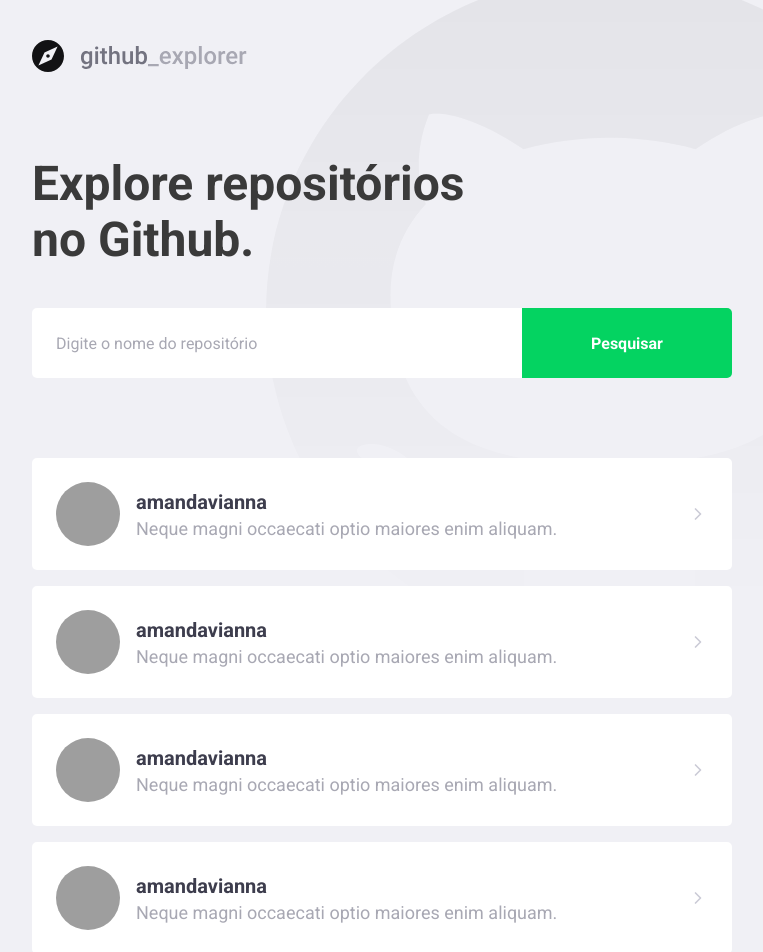
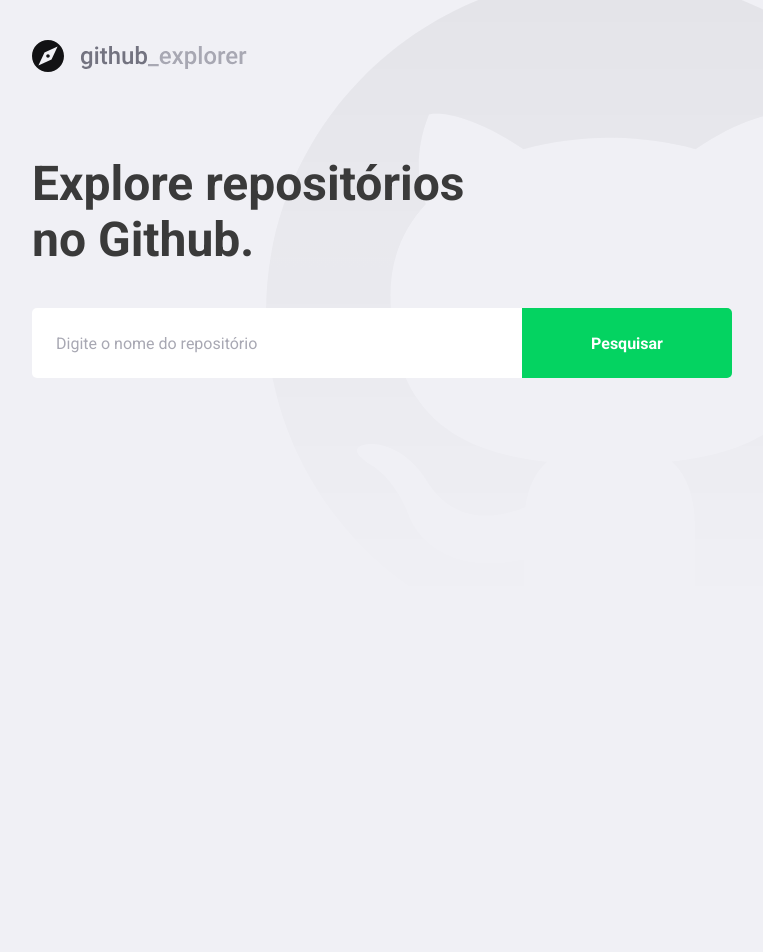
Before and after one commit to amandavianna/github-explorer, a React (Create React App) app: page / in a window 1280 px wide. Shown: the top 952 px of the page, without its empty margins (148-911 px from the left). After the commit the page ends 800 px from the top, so only its background shows below. Built offline with nearby package versions, Linux system fonts and the light colour scheme; grey boxes are pictures that could not be loaded.

Commit message:
Connect the github api

```diff
--- a/package.json
+++ b/package.json
@@ -10,6 +10,7 @@
     "@types/node": "^12.0.0",
     "@types/react": "^16.9.0",
     "@types/react-dom": "^16.9.0",
+    "axios": "^0.19.2",
     "polished": "^3.6.3",
     "react": "^16.13.1",
     "react-dom": "^16.13.1",
--- a/src/pages/Dashboard/index.tsx
+++ b/src/pages/Dashboard/index.tsx
@@ -1,69 +1,65 @@
-import React from 'react'
+import React, { useState, FormEvent } from 'react'
 import { FiChevronRight } from 'react-icons/fi'
+
+import api from '../../services/api'
 
 import logoImg from '../../assets/logo.svg'
 
 import { Title, Form, Repositories } from './styles'
 
+interface Repository {
+  full_name: string
+  description: string
+  owner: {
+    login: string
+    avatar_url: string
+  }
+}
+
 const Dashboard: React.FC = () => {
+  const [newRepo, setNewRepo] = useState('')
+  const [repositories, setRepositories] = useState<Repository[]>([])
+
+  const handleAddRepository = async (
+    event: FormEvent<HTMLFormElement>,
+  ): Promise<void> => {
+    event.preventDefault()
+
+    const response = await api.get<Repository>(`repos/${newRepo}`)
+
+    setRepositories([...repositories, response.data])
+    setNewRepo('')
+  }
+
   return (
     <>
       <img src={logoImg} alt="Github Explorer" />
       <Title>Explore repositórios no Github.</Title>
 
-      <Form>
-        <input type="text" placeholder="Digite o nome do repositório" />
+      <Form onSubmit={handleAddRepository}>
+        <input
+          type="text"
+          value={newRepo}
+          onChange={e => setNewRepo(e.target.value)}
+          placeholder="Digite o nome do repositório"
+        />
         <button type="submit">Pesquisar</button>
       </Form>
 
       <Repositories>
-        <a href="teste">
+        {repositories.map(repository => (
+          <a key={repository.full_name} href="teste">
             <img
-            src="https://avatars2.githubusercontent.com/u/5384507?s=460&v=4"
-            alt="Amanda Vianna"
+              src={repository.owner.avatar_url}
+              alt={repository.owner.login}
             />
             <div>
-            <strong>amandavianna</strong>
-            <p>Neque magni occaecati optio maiores enim aliquam.</p>
+              <strong>{repository.full_name}</strong>
+              <p>{repository.description}</p>
             </div>
             <FiChevronRight size={20} />
           </a>
-
-        <a href="teste">
-          <img
-            src="https://avatars2.githubusercontent.com/u/5384507?s=460&v=4"
-            alt="Amanda Vianna"
-          />
-          <div>
-            <strong>amandavianna</strong>
-            <p>Neque magni occaecati optio maiores enim aliquam.</p>
-          </div>
-          <FiChevronRight size={20} />
-        </a>
-
-        <a href="teste">
-          <img
-            src="https://avatars2.githubusercontent.com/u/5384507?s=460&v=4"
-            alt="Amanda Vianna"
-          />
-          <div>
-            <strong>amandavianna</strong>
-            <p>Neque magni occaecati optio maiores enim aliquam.</p>
-          </div>
-          <FiChevronRight size={20} />
-        </a>
-
-        <a href="teste">
-          <img
-            src="https://avatars2.githubusercontent.com/u/5384507?s=460&v=4"
-            alt="Amanda Vianna"
-          />
-          <div>
-            <strong>amandavianna</strong>
-            <p>Neque magni occaecati optio maiores enim aliquam.</p>
-          </div>
-          <FiChevronRight size={20} />
-        </a>
+        ))}
       </Repositories>
     </>
   )
--- a/src/pages/Dashboard/styles.ts
+++ b/src/pages/Dashboard/styles.ts
@@ -76,7 +76,8 @@ export const Repositories = styled.div`
     }
 
     div {
-      margin-left: 16px;
+      margin: 0 16px;
+      flex: 1;
 
       strong {
         font-size: 20px;
--- /dev/null
+++ b/src/services/api.ts
@@ -0,0 +1,7 @@
+import axios from 'axios'
+
+const api = axios.create({
+  baseURL: 'https://api.github.com/',
+})
+
+export default api
```
Also changed, not shown: .eslintrc.json, 1 other file (tests, documents, lock files or other folders). Lines whose indentation alone changed are shown as unchanged.
